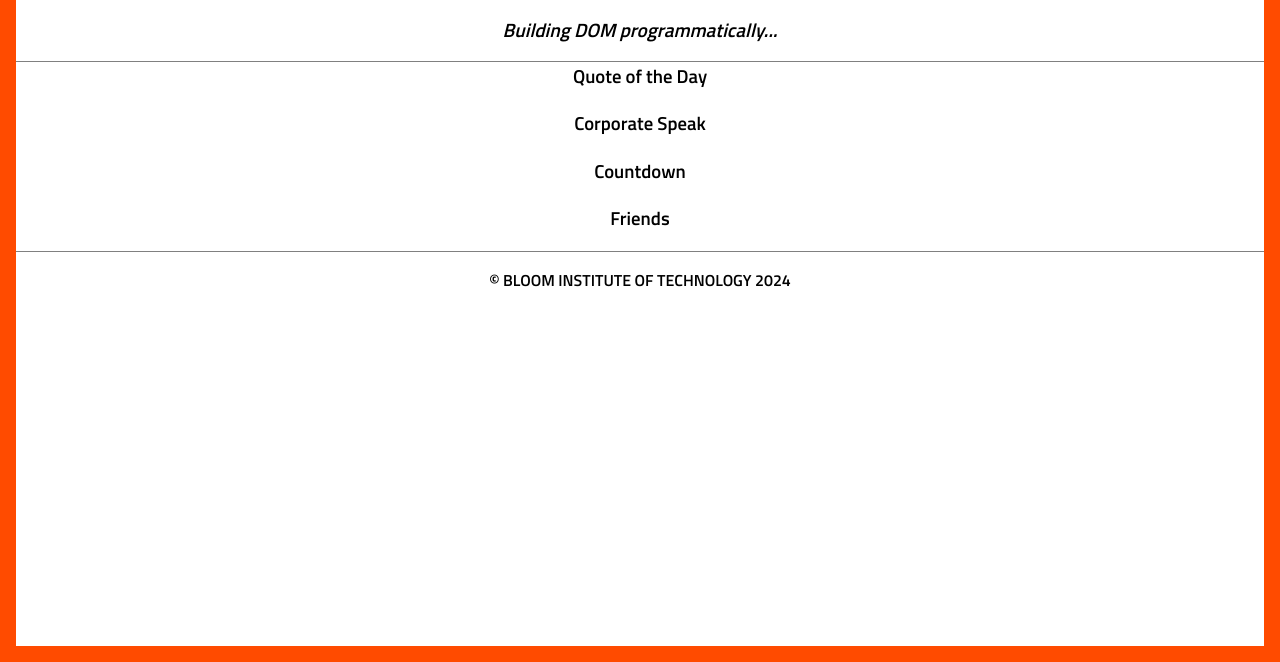
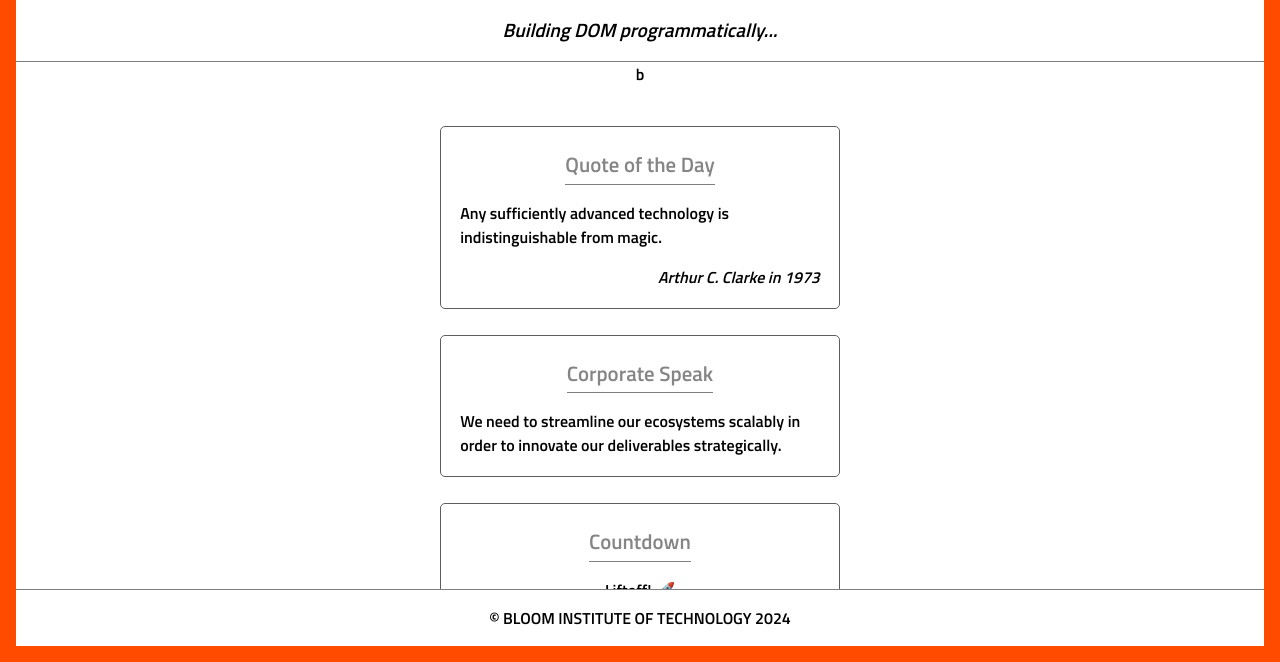
Before and after one commit to bloominstituteoftechnology/module-project-the-dom-AnoraMadina, a website: page frontend/index.html in a window 1280 px wide. Shown: the part 138-800 px from the top of the page. Drawn offline with Linux system fonts and the light colour scheme.

Commit message:
All Done

```diff
--- a/frontend/index.html
+++ b/frontend/index.html
@@ -21,7 +21,7 @@
     <h2>Widgets</h2>
     <p class="info">Building DOM programmatically...</p>
   </header>
-  <section>
+  <section>b
     <div class="quoteoftheday">
       <h3>Quote of the Day</h3>
     </div>
--- a/frontend/index.js
+++ b/frontend/index.js
@@ -1,27 +1,126 @@
 function moduleProject1() {
-  const footer = document.querySelector('footer')
-  const currentYear = new Date().getFullYear()
-  footer.textContent = `© BLOOM INSTITUTE OF TECHNOLOGY ${currentYear}`
+  const footer = document.querySelector('footer');
+  const currentYear = new Date().getFullYear();
+  footer.textContent = `© BLOOM INSTITUTE OF TECHNOLOGY ${currentYear}`;
 
   // 👇 WORK WORK BELOW THIS LINE 👇
 
   // 👉 TASK 1 - Add a "widget" class name to widgets so CSS kicks in
   //  ✨ add your code here
+  // const widget = document.querySelector('.quoteoftheday');
+  // widget.classList.add('widget')
+
+  // const widget1 = document.querySelector('.corporatespeak');
+  // widget1.classList.add('widget')
+
+  // const widget2 = document.querySelector('.countdown');
+  // widget2.classList.add('widget')
+
+  // const widget3 = document.querySelector('.friends');
+  // widget3.classList.add('widget')
+
+  //or
+  const widgets = document.querySelectorAll('section>div');
+  widgets.forEach((widget, idx) => {
+    widget.classList.add('widget')
+    widget.setAttribute('tabindex', idx + 1)
+  })
+
+
 
   // 👉 TASK 2 - Build a "Quote of the Day" widget
   //  ✨ add your code here
+const randomDigit = Math.floor(Math.random() * quotes.length) //eslint-disable-line
+const randomQuotes = quotes[randomDigit] //eslint-disable-line
+//get the quotes
+const quote = document.createElement('div')
+const quoteText = randomQuotes.quote;
+quote.textContent = quoteText;
+const widgetOne = document.querySelector('.quoteoftheday');
+widgetOne.appendChild(quote);
+//get author and date
+const authorDate = document.createElement('div');
+const {author, date} = randomQuotes
+authorDate.textContent = `${author} in ${date || 'an unknown date'}`
+widgetOne.appendChild(authorDate)
 
 // 👉 TASK 3 - Build a "Corporate Speak" widget
 //  ✨ add your code here
+const randomVerb1 = verbs[Math.floor(Math.random() * verbs.length)];//eslint-disable-line
+const randomVerb2 = verbs[Math.floor(Math.random() * verbs.length)];//eslint-disable-line
+const randomNoun1 = nouns[Math.floor(Math.random() * nouns.length)];//eslint-disable-line
+const randomNoun2 = nouns[Math.floor(Math.random() * nouns.length)];//eslint-disable-line
+const randomAdverb1 = adverbs[Math.floor(Math.random() * adverbs.length)];//eslint-disable-line
+const randomAdverb2 = adverbs[Math.floor(Math.random() * adverbs.length)];//eslint-disable-line
+
+const fullSentence = `We need to ${randomVerb1} our ${randomNoun1} ${randomAdverb1} in order to ${randomVerb2} our ${randomNoun2} ${randomAdverb2}.`;
+const paragraph = document.createElement('p');
+paragraph.textContent = fullSentence;
+document.querySelector('.corporatespeak').appendChild(paragraph)
+
 
 // 👉 TASK 4 - Build a "Countdown" widget
 //  ✨ add your code here
+//after 5 second must have a pop-up message Liftoff! 🚀
+const countdownWidget = document.querySelector('.countdown');
+let count = 5;
+const countdown = document.createElement('p');
+countdown.textContent = `T-minus ${count}...`;
+countdownWidget.appendChild(countdown);
+const id = setInterval(() => {
+  if (count === 1) {
+    countdown.textContent = 'Liftoff! 🚀';
+    clearInterval(id);
+  } else {
+    count--;
+    countdown.textContent = `T-minus ${count}...`;
+  }
+}, 1000);
+
 
 // 👉 TASK 5 - Build a "Friends" widget
 //  ✨ add your code here
+const person = people[Math.floor(Math.random() * people.length)];//eslint-disable-line
+const personParagraph = document.createElement('p');
+document.querySelector('.friends').appendChild(personParagraph);
+const year = person.dateOfBirth.split('-')[0];
+let sentence = `${person.fname} ${person.lname} was born in ${year} and `;
+
+if(!person.friends.length){
+  sentence += 'has no friends.'
+}else{
+  sentence += 'is friends with '
+
+  for (let i = 0; i < person.friends.length; i++) {
+    const friendId = person.friends[i]
+    const friend = people.find(p => p.id === friendId)//eslint-disable-line
+    const fullName = `${friend.fname} ${friend.lname}`
+    console.log(fullName)
+    let isLastIdx = i === person.friends.length - 1
+    let isNextToLastIdx = i === person.friends.length - 2
+    if (isLastIdx) {
+      sentence += `${fullName}`
+    } else if (isNextToLastIdx) {
+      sentence += `${fullName} and `
+    } else {
+      sentence += `${fullName}, `
+    }
+  }
+}
+  personParagraph.textContent = sentence;
+
+
+
 
 // 👉 TASK 6 - Make it so user can tab through the widgets
 //  ✨ add your code here
+// function tabindex(){
+//   document.querySelector('.quoteoftheday').tabIndex = 1;
+//   document.querySelector('.corporatespeak').tabIndex = 2;
+//   document.querySelector('.countdown').tabIndex = 3;
+//   document.querySelector('.friends').tabIndex = 4;
+// }
+// tabindex();
 
   // 👆 WORK WORK ABOVE THIS LINE 👆
 }
```
Also changed, not shown: 1 other file. Lines whose indentation alone changed are shown as unchanged.
